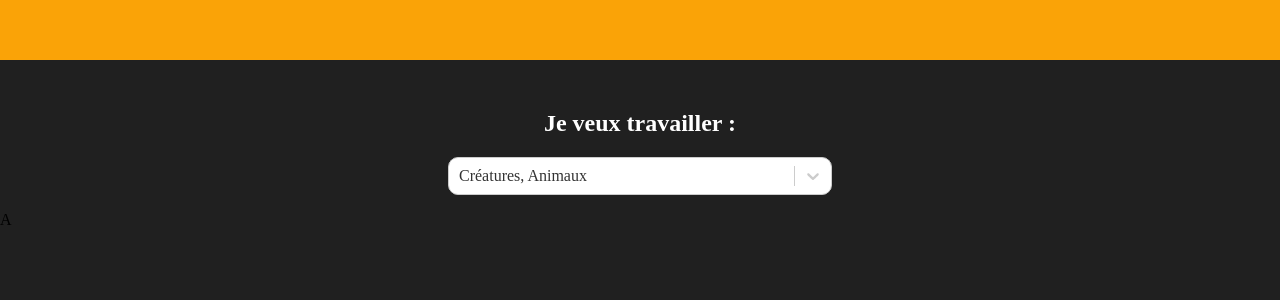
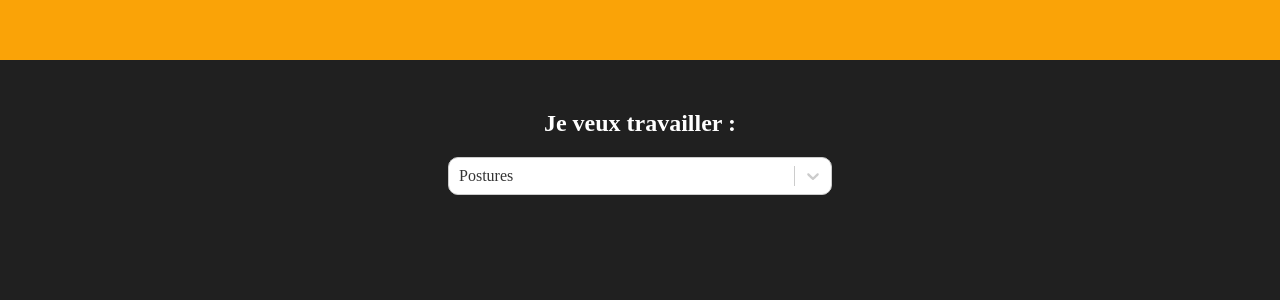
Before and after one commit to JulieRamis/drawing-ressources-website, a React (Create React App) app: page / in a window 1280 px wide. Shown: the top 300 px of the page. Built offline with nearby package versions, Linux system fonts and the light colour scheme.

Commit message:
option select value and label

```diff
--- a/src/components/molecules/List/index.js
+++ b/src/components/molecules/List/index.js
@@ -1,36 +1,30 @@
-import React, { Component } from 'react'
+import React, { useState } from 'react'
 import Select from 'react-select'
 
-const options = [
-  { value: 'posture', label: 'Postures' },
-  { value: 'cloth', label: 'Vêtements' },
-  { value: 'haircut', label: 'Coupe de cheveux' },
-  { value: 'anatomy', label: 'Anatomie' },
-  { value: 'expressions', label: 'Expressions' },
-  { value: 'creature', label: 'Créatures, Animaux' },
-  { value: 'sets', label: 'Décors' },
-  { value: 'materials', label: 'Matériaux' },
-  { value: 'perspective', label: 'Perspective' },
-  { value: 'shadow-light', label: 'Ombre, Lumière' },
-  { value: 'colorimetry', label: 'Colorimétrie' }
-]
+const MyComponent = (props) => {
+  const [text, setText] = useState(props.options[0]);
 
-const MyComponent = () => (
+  const onChange = selectedOption => {
+    setText(selectedOption);
+    console.log(`Option selected:`, selectedOption);
+  };
+    return (
       <div className="zone-list">
+      <Select
+        options={props.options}
+        onChange={onChange}
+        value={text}
 
-  <Select onChange={() => console.log(options)}
-    options={options}
-    defaultValue= {[options[5]]}
         styles={{
-      control: (provided, state) => ({
+          control: (provided) => ({
             ...provided,
             cursor: 'pointer',
           }),
-      menu: (provided, state) => ({
+          menu: (provided) => ({
             ...provided,
             cursor: 'pointer',
           }),
-      option: (provided, state) => ({
+          option: (provided) => ({
              ...provided,
              borderRadius: 10,
              cursor: 'pointer'
@@ -48,6 +42,6 @@ const MyComponent = () => (
         })}
       />
       </div>
-)
-
-export default MyComponent
+    );
+};
+export default MyComponent;
--- /dev/null
+++ b/src/components/molecules/options/index.js
@@ -0,0 +1,15 @@
+const options = [
+  { value: 'posture', label: 'Postures' },
+  { value: 'cloth', label: 'Vêtements' },
+  { value: 'haircut', label: 'Coupe de cheveux' },
+  { value: 'anatomy', label: 'Anatomie' },
+  { value: 'expressions', label: 'Expressions' },
+  { value: 'creature', label: 'Créatures, Animaux' },
+  { value: 'sets', label: 'Décors' },
+  { value: 'materials', label: 'Matériaux' },
+  { value: 'perspective', label: 'Perspective' },
+  { value: 'shadow-light', label: 'Ombre, Lumière' },
+  { value: 'colorimetry', label: 'Colorimétrie' }
+]
+
+export default options
--- a/src/views/App.js
+++ b/src/views/App.js
@@ -4,7 +4,9 @@ import "../style/main.scss"
 
 import Menu from "../components/organisms/Menu"
 import TextList from "../components/atoms/Text"
+import options from "../components/molecules/options"
 import MyComponent from "../components/molecules/List"
+
 
 const App = () => {
 
@@ -12,8 +14,7 @@ const App = () => {
     <>
     <Menu/>
     <TextList />
-    <MyComponent/>
-      <p>A</p>
+    <MyComponent options={options}/>
     </>
   )
 
```
Lines whose indentation alone changed are shown as unchanged.
